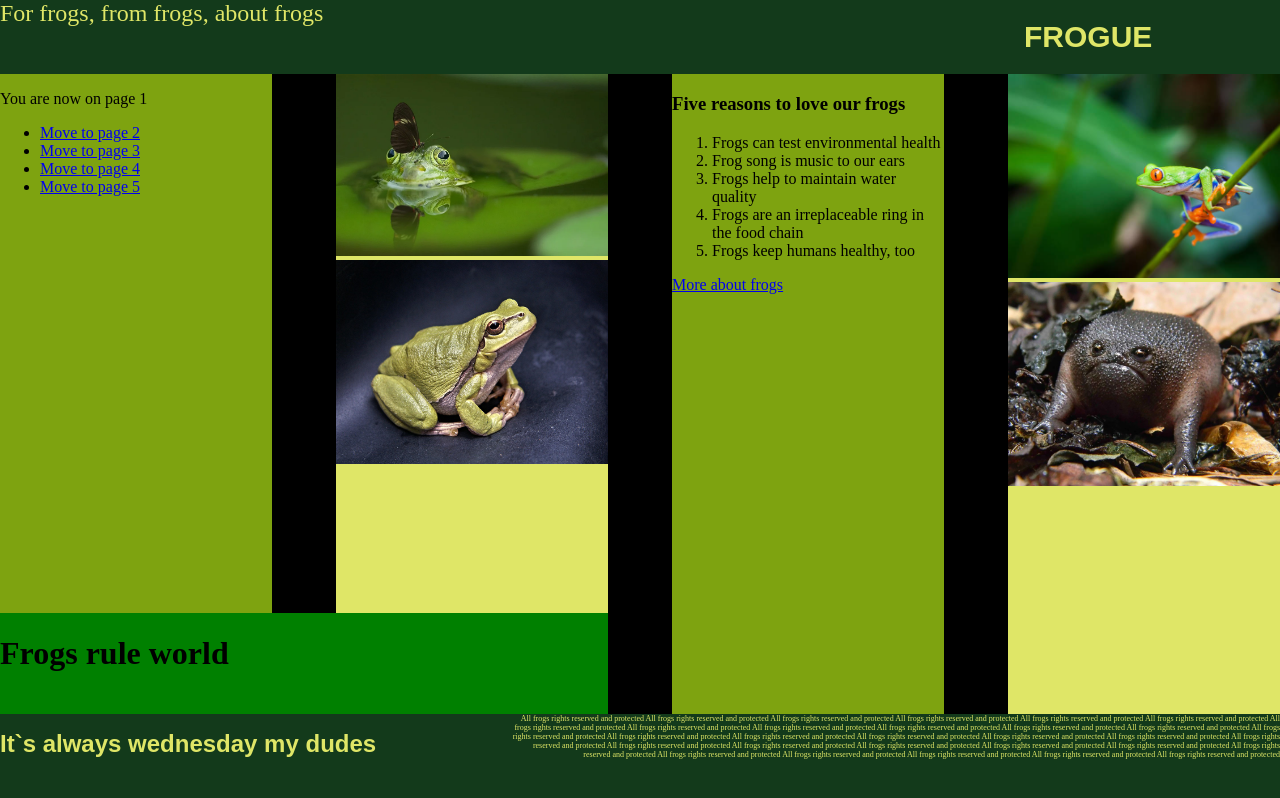
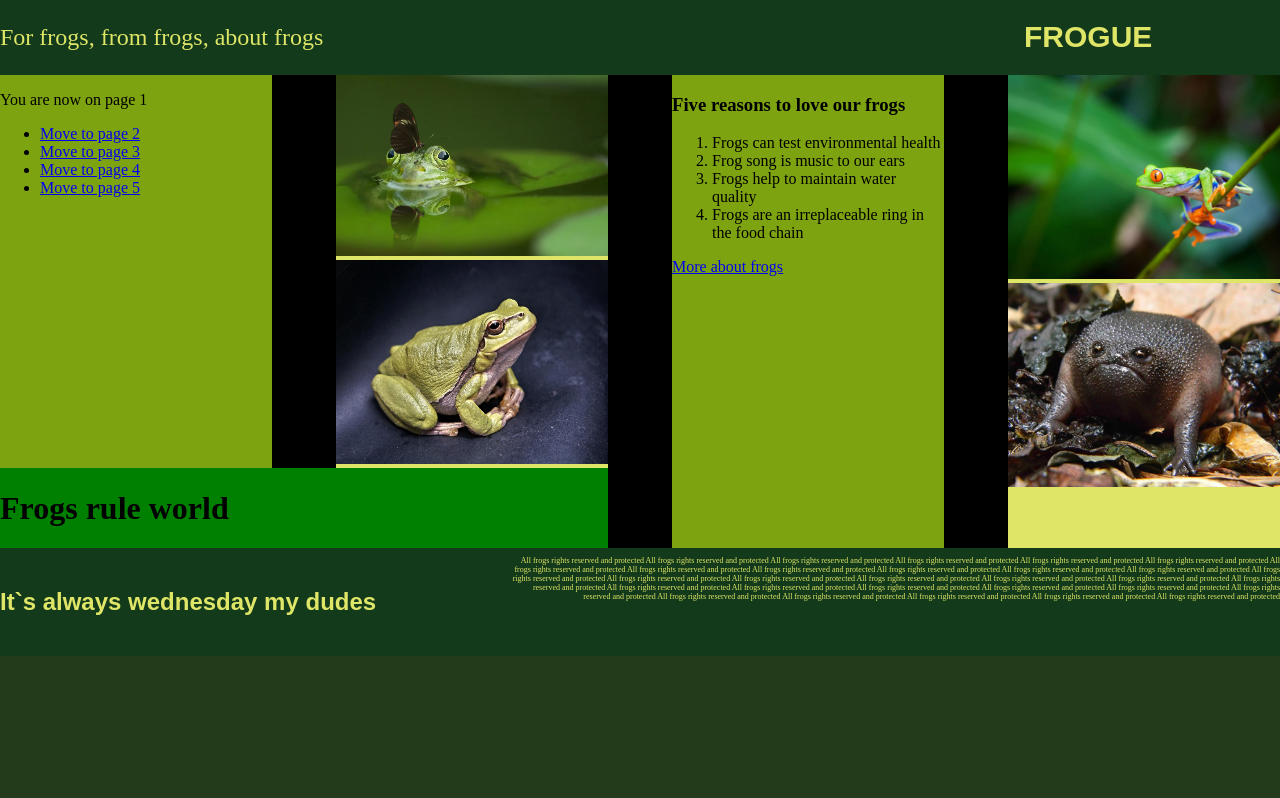
Before and after one commit to ria0308/frogue.github.io, a plain HTML site: page index.html in a window 1280 px wide. Drawn offline with Linux system fonts and the light colour scheme.

Commit message:
some commit

```diff
--- a/index.html
+++ b/index.html
@@ -11,7 +11,9 @@
 <body>
 <div class="wrapper">
 <header class="header">
-    <div class="header-text">For frogs, from frogs, about frogs</div>
+    <div class="header-text">
+
+        <p>For frogs, from frogs, about frogs</p></div>
     <h1 class="header-headline">FROGUE</h1>
 </header>
 
@@ -36,7 +38,10 @@
             <li>Frog song is music to our ears</li>
             <li>Frogs help to maintain water quality</li>
             <li>Frogs are an irreplaceable ring in the food chain</li>
-            <li>Frogs keep humans healthy, too</li>
+
+
+
+
 
         </ol>
         <a href="https://www.google.com/url?sa=t&rct=j&q=&esrc=s&source=web&cd=&cad=rja&uact=8&ved=2ahUKEwjDwo24rbz6AhXmiIsKHaWEByUQFnoECBUQAQ&url=https%3A%2F%2Fen.wikipedia.org%2Fwiki%2FFrog&usg=AOvVaw1WqFLurEsgiFobnB-oXgpl">More about frogs</a>
@@ -47,14 +52,17 @@
     </div>
     <div class="div6">
         <h1>Frogs rule world</h1>
+
     </div>
 
 </div>
 
 <footer class="footer">
-    <h1 class="footer-headline">It`s always wednesday my dudes</h1>
+    <h1 class="footer-headline"><p>It`s always wednesday my dudes</p></h1>
     <div class="footer-text">
+<p>
         All frogs rights reserved and protected All frogs rights reserved and protected All frogs rights reserved and protected All frogs rights reserved and protected All frogs rights reserved and protected All frogs rights reserved and protected All frogs rights reserved and protected All frogs rights reserved and protected All frogs rights reserved and protected All frogs rights reserved and protected All frogs rights reserved and protected All frogs rights reserved and protected All frogs rights reserved and protected All frogs rights reserved and protected All frogs rights reserved and protected All frogs rights reserved and protected All frogs rights reserved and protected All frogs rights reserved and protected All frogs rights reserved and protected All frogs rights reserved and protected All frogs rights reserved and protected All frogs rights reserved and protected All frogs rights reserved and protected All frogs rights reserved and protected All frogs rights reserved and protected All frogs rights reserved and protected All frogs rights reserved and protected All frogs rights reserved and protected All frogs rights reserved and protected All frogs rights reserved and protected
+</p>
     </div>
 </footer>
 </div>
--- a/styles.css
+++ b/styles.css
@@ -1,5 +1,5 @@
 body{
-    background-color: #133A1B;
+    background-color: #233A1B;
     margin: 0;
     padding: 0;
 }
@@ -8,6 +8,8 @@ body{
     height: 100%;
 }
 .header{
+
+
     display: flex;
     background-color: #133A1B;
     background-repeat: repeat-x;
@@ -21,10 +23,9 @@ body{
 
 
 .header-text {
-    text-align: left;
+    vert-align: middle;
     font-size: 24px;
     width: 80%;
-    justify-content: center;
     color: #DFE667;
 
 }
@@ -40,11 +41,12 @@ body{
 
 
 .mainbody{
-    min-height: 80vh;
+
     position: relative;
     display: grid;
+
     grid-template-columns: repeat(4, 1fr);
-    grid-auto-rows: auto;
+    grid-template-rows: fit-content(8ch) fit-content(8ch) 1fr;
     grid-row-gap: 0;
     grid-column-gap: 5%;
     background-color: black;
@@ -95,7 +97,6 @@ body{
     grid-row-end: 9;
     background-color: green;
     box-sizing: content-box;
-
 }
 
 .img_small{
@@ -112,6 +113,7 @@ body{
 .footer-text {
     color: #DFE667;
     text-align: right;
+    vertical-align: middle;
     justify-content: right;
     font-size: 8px;
 }
```
Also changed, not shown: index2.html (+7 -1 lines), index3.html (+7 -2 lines), index4.html (+7 -2 lines), index5.html (+6 -2 lines).
